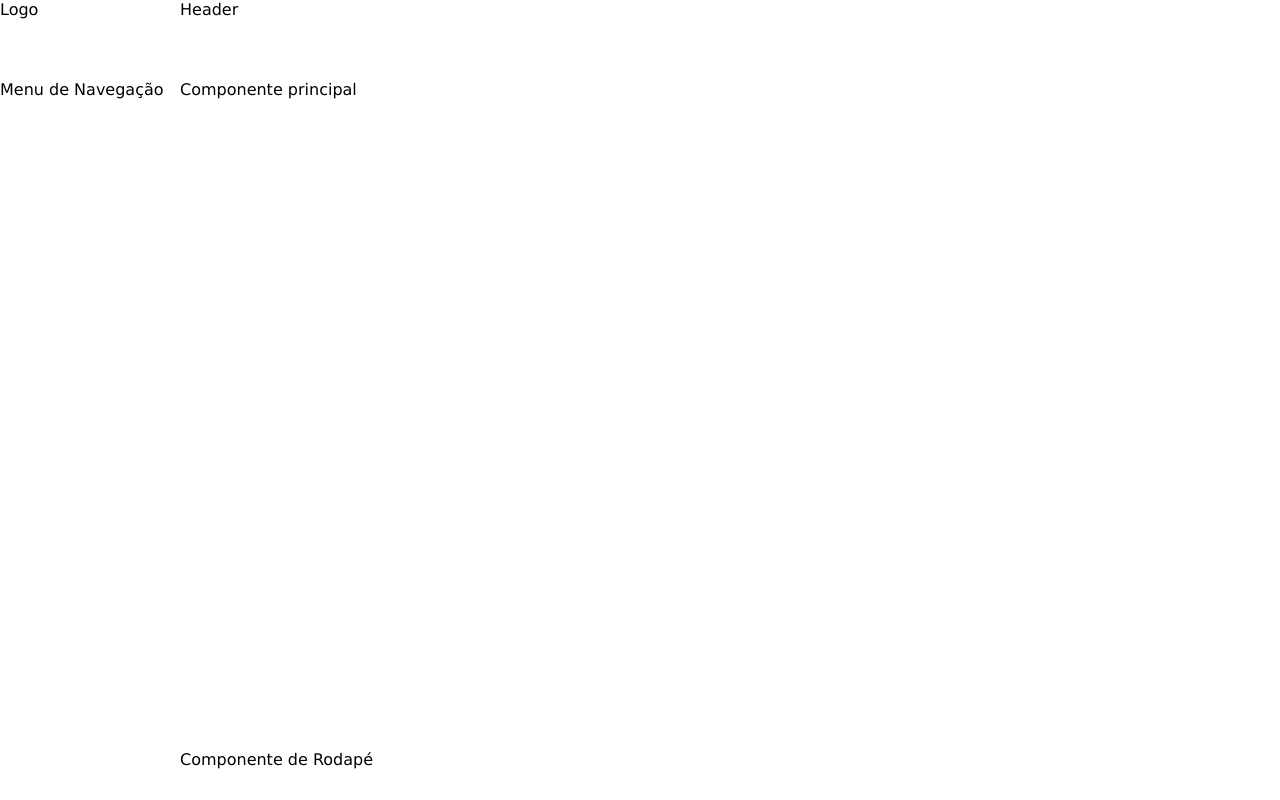
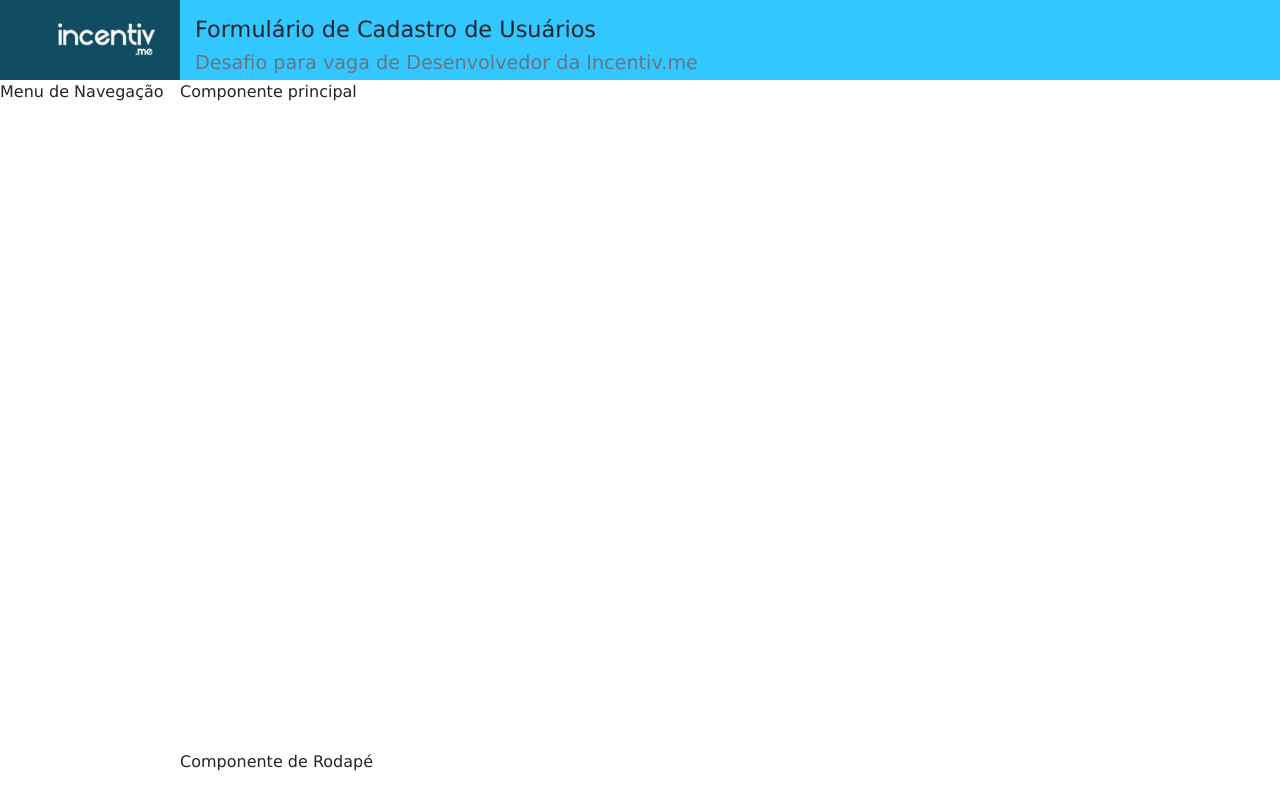
Before and after one commit to roddsv-zz/react_rails, a React (Create React App) app in the folder frontend/: page / in a window 1280 px wide. Built offline with nearby package versions, Linux system fonts and the light colour scheme.

Commit message:
Estilizando a Logo e o Header da aplicação

```diff
--- a/frontend/src/components/main/App.css
+++ b/frontend/src/components/main/App.css
@@ -1,4 +1,5 @@
 :root {
+    --logo-height: 60px;
     --header-height: 80px;
     --aside-width: 180px;
     --footer-height: 50px;
--- a/frontend/src/components/main/App.jsx
+++ b/frontend/src/components/main/App.jsx
@@ -1,3 +1,5 @@
+import 'bootstrap/dist/css/bootstrap.min.css'
+import 'font-awesome/css/font-awesome.min.css'
 import './App.css'
 import React from 'react'
 
@@ -11,6 +13,6 @@
     <div className="app">
         <Logo />
         <Nav />
-        <Main />
+        <Main title="Formulário de Cadastro de Usuários" subtitle="Desafio para vaga de Desenvolvedor da Incentiv.me" />
         <Footer />
     </div>
--- a/frontend/src/components/template/Header.css
+++ b/frontend/src/components/template/Header.css
@@ -0,0 +1,13 @@
+header.header {
+    background-color: #33C7FF;
+    padding: 0px 15px;
+    overflow: hidden;
+}
+
+header.header h3 {
+    font-size: 1.4em;
+}
+
+header.header h6 {
+    font-size: 1.2em;
+}
--- a/frontend/src/components/template/Header.jsx
+++ b/frontend/src/components/template/Header.jsx
@@ -3,6 +3,9 @@
 
 // eslint-disable-next-line import/no-anonymous-default-export
 export default props =>
-    <header className="header">
-        Header
+    <header className="header d-none d-sm-flex flex-column">
+        <h3 className="mt-3">
+            {props.title}
+        </h3>
+        <h6 className="lead text-muted">{props.subtitle}</h6>
     </header>
--- a/frontend/src/components/template/Logo.css
+++ b/frontend/src/components/template/Logo.css
@@ -0,0 +1,11 @@
+aside.logo {
+    background-color: #104d63;
+    display: flex;
+    justify-content: center;
+    align-items: center;
+}
+
+aside.logo img {
+    padding: 0px 15px;
+    width: 100%;
+}
--- a/frontend/src/components/template/Logo.jsx
+++ b/frontend/src/components/template/Logo.jsx
@@ -1,8 +1,10 @@
 import "./Logo.css";
 import React from "react";
-
+import logo from '../../assets/img/logo_incentiv-small.png'
 // eslint-disable-next-line import/no-anonymous-default-export
 export default props =>
     <aside className="logo">
-        Logo
+        <a href="/" className="logo">
+            <img src={logo} alt="logo" />
+        </a>
     </aside>
--- a/frontend/src/components/template/Main.jsx
+++ b/frontend/src/components/template/Main.jsx
@@ -5,7 +5,7 @@
 // eslint-disable-next-line import/no-anonymous-default-export
 export default props =>
     <React.Fragment>
-        <Header />
+        <Header {...props}/>
         <main className="content">
             Componente principal
         </main>
```
Also changed, not shown: frontend/src/assets/img/logo_incentiv-small.png (added).
